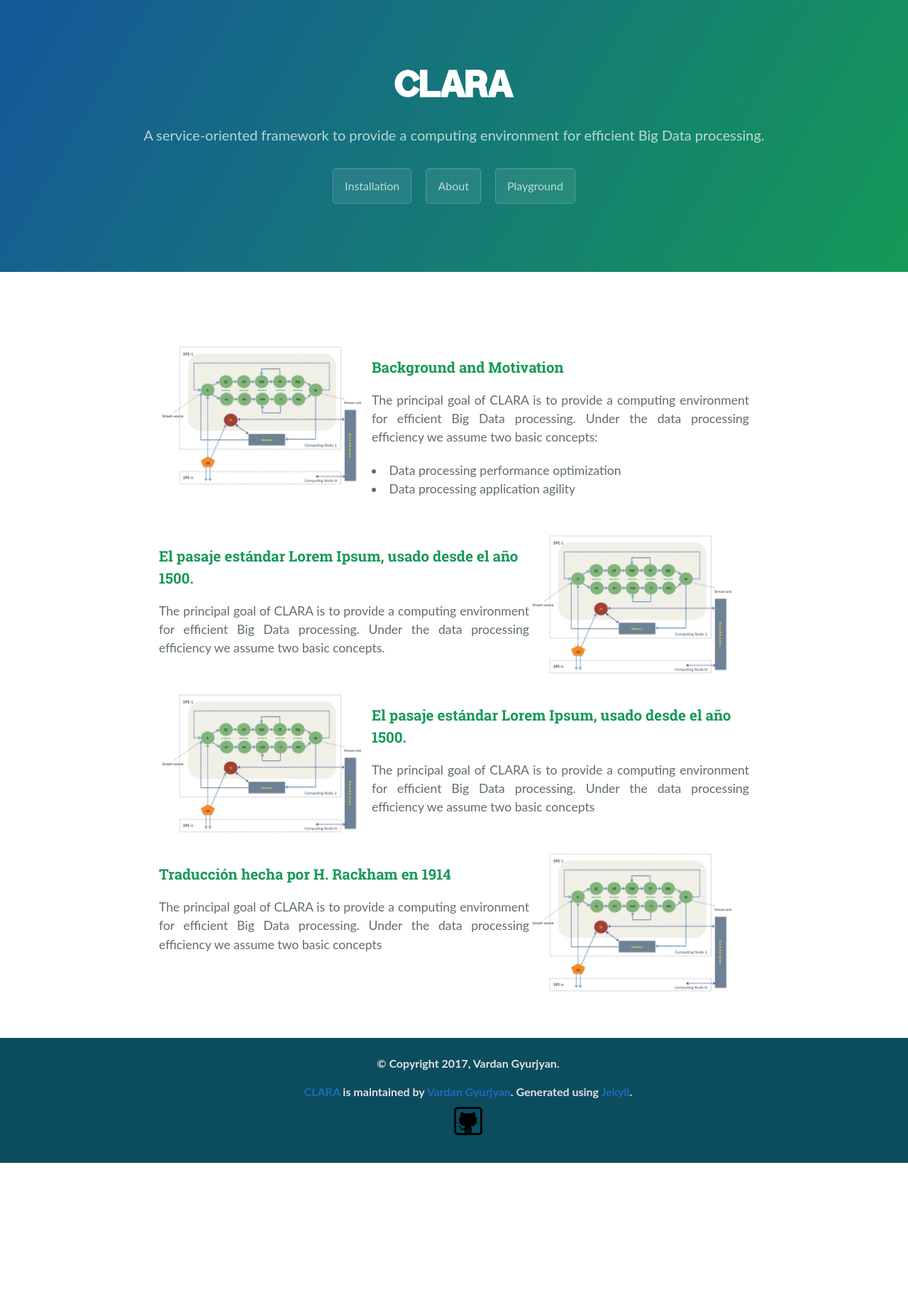
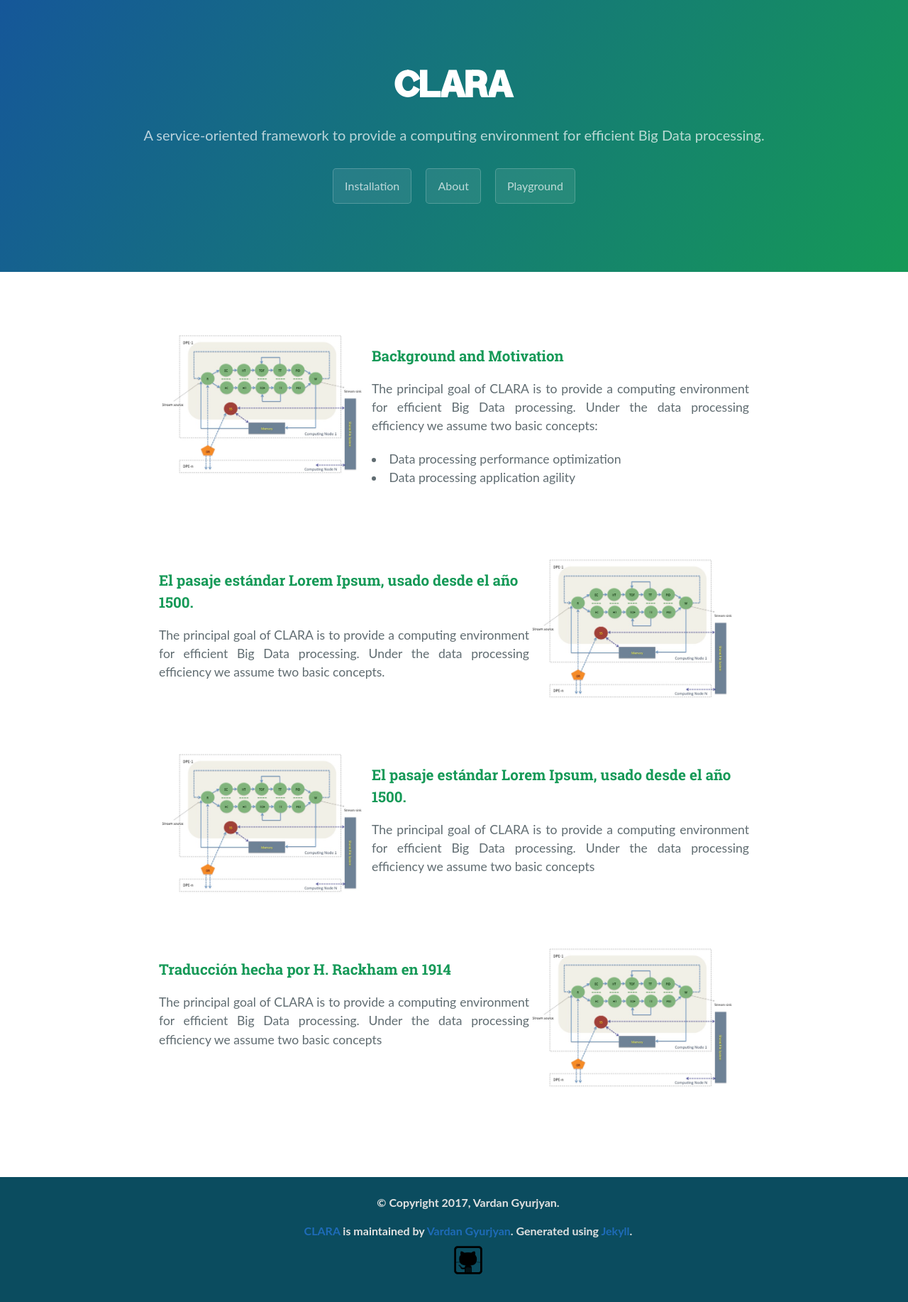
Before and after one commit to JeffersonLab/clara-docs, a Jekyll site: the page built from index.html, in a window 1280 px wide. Shown: the whole page at 71% size. Built offline with Jekyll 4.4.1, drawn with Linux system fonts in a browser that asks for light colours; before the commit the page ends 1638 px from its top, so only the background shows below that.

Commit message:
Improve mobile view

```diff
--- a/css/cayman.css
+++ b/css/cayman.css
@@ -154,8 +154,7 @@
   display: block;
   overflow: hidden;
   position: relative;
-  height: 11em;
-  margin-top: 3rem; }
+  height: 11em; }
   @media screen and (min-width: 64em) {
     .site-footer {
       /*padding: 5rem 6rem;*/
@@ -170,7 +169,10 @@
       padding-top: 1rem;
       padding-right: 2.5rem;
       font-size: 0.9rem;
-      height: 14em; } }
+      height: 14em;
+      display: block;
+      overflow: hidden;
+      position: relative; } }
 
 .site-footer-owner {
   display: block;
@@ -184,6 +186,9 @@
   clear: both; }
 .push {
   height: 4em; }
+@media screen and (max-width: 42em) {
+	.push {
+	  height: 1px; } }
 
 /* Make exception with icons like github */
 a[href^="http://"]:after,
@@ -224,11 +229,10 @@
 @media (min-width: 767px) {
   .landing-content-container {
     padding-bottom: 20px;
-    padding-top: 4px;
   }
 }
 .landing-content-container .landing-row {
-  margin-bottom: 30px;
+  margin-bottom: 5rem;
   padding-top: 15px;
   height: auto;
   width: auto;
@@ -258,11 +262,9 @@
     order: 1;
   }
   .landing-content-container .landing-row .landing-left-image {
-    margin: 0 auto 30px;
     order: 2;
   }
   .landing-content-container .landing-row .landing-right-image {
-    margin: 0 auto 30px;
     order: 2;
   }
   .landing-content-container .landing-row p {
@@ -302,7 +304,7 @@
 
 .middle {
 	width: 100%;
-	padding: 60px 0 0 0;
+	padding: 0;
 	text-align: justify;
 	min-height: 86%;
 	height: auto !important;
@@ -314,19 +316,33 @@
 	content: '';
 }
 .container2 {
+	padding: 0 60px 60px 60px;
+	margin-top: 3rem;
 	width: 100%;
 	float: left;
-	overflow: hidden;
-}
+	overflow: hidden; }
+@media screen and (max-width: 42em) {
+	.container2 {
+		padding: 0 1rem 2rem 1rem;
+		margin: 0;
+		margin-bottom: 2rem;
+		display: block;
+		order: 2;
+		position: relative; }}
+
 .content {
-	padding: 0 270px 0 270px;
-	margin: 50px;
 	font-family: "Lato","proxima-nova","Helvetica Neue",Arial,sans-serif;
 	color: #606c71;
 	word-wrap: break-word;
     text-align: justify;
     min-height: 86%;
     height: auto !important; }
+
+@media screen and (max-width: 42em) {
+	.content {
+	  margin-bottom: -3rem;
+	  margin-top: 3rem; } }
+
 .content p {
 	  margin-bottom: 1em; }
 @media screen and (max-width: 42em) {
@@ -351,11 +367,14 @@
     font-weight: normal;
 	font-family: titlesFont;
 	color: #159957; }
+.content h1 {
+	margin-top: 2rem; }
 
 @media screen and (min-width: 64em) {
 	.left-sidebar {
 		float: left;
 		width: 250px;
+		margin-top: 5rem;
 		margin-left: -100%;
 		position: relative;	}
 
@@ -363,20 +382,20 @@
 		float: left;
 		width: 250px;
 		margin-left: -250px;
-		position: relative; }
-}
+		margin-top: 5rem; } }
 
+@media screen and (max-width: 42em) {
+	.left-sidebar {
+		display:none; }
+	.right-sidebar {
+		margin-bottom: 7rem; } }
 #toc {
     padding: 2px;
     margin-right: -10px;
     margin-left: 1rem;
-    margin-top: 1rem;
     border-right: 3px dotted #81BEF7;
     border-bottom: 3px dotted #81BEF7;
 }
-@media screen and (max-width: 42em) {
-	#toc {
-		padding-top: 50px; } }
 
 #markdown-toc::before {
     content: "Contents";
```
